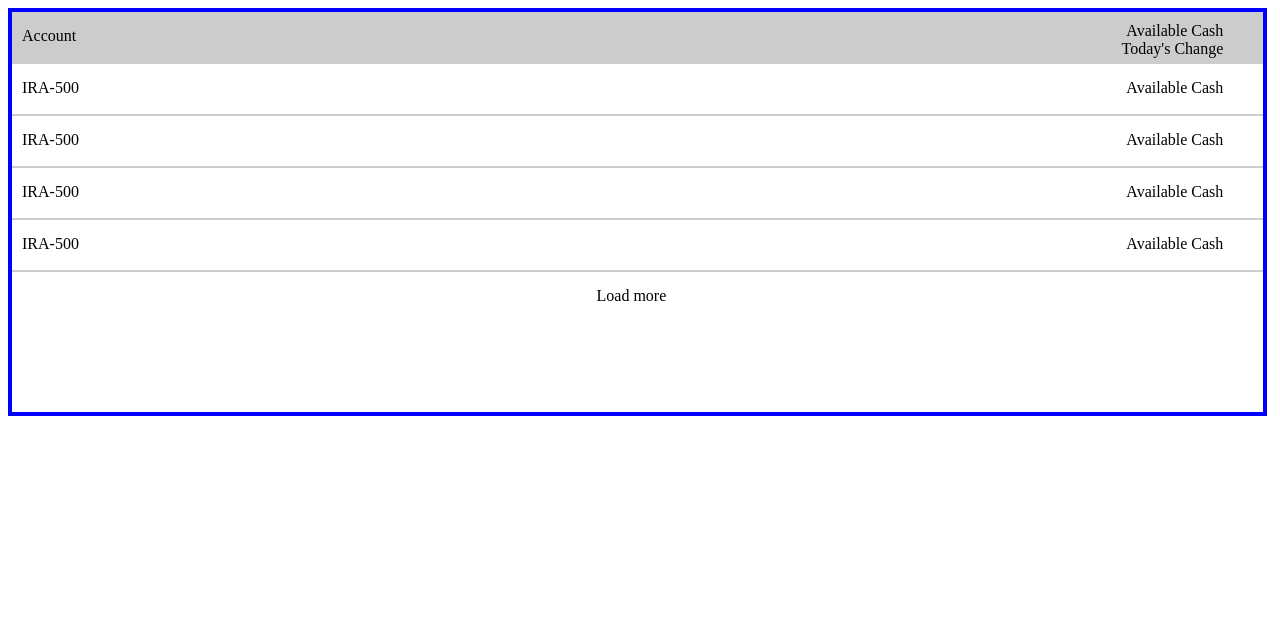
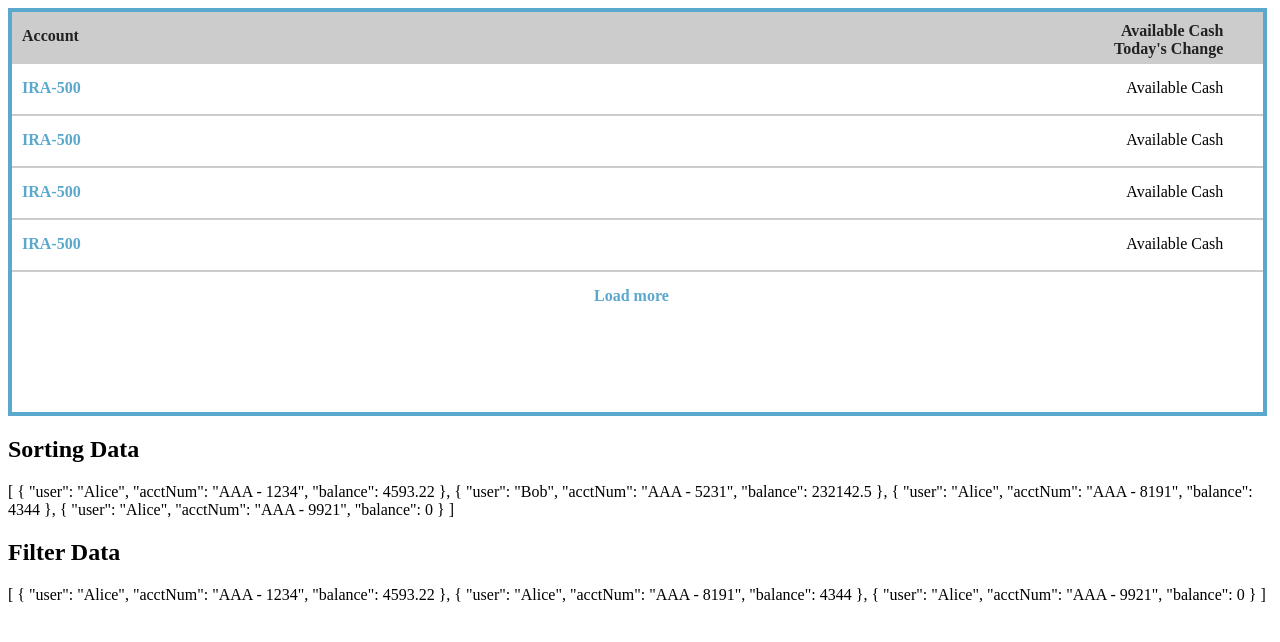
Before and after one commit to shivendra143/angular-yrxnt7, an Angular app: page / in a window 1280 px wide. Shown: the top 642 px of the page. Built offline with nearby package versions, Linux system fonts and the light colour scheme.

Commit message:
3 files modified

```diff
--- a/src/app/app.component.css
+++ b/src/app/app.component.css
@@ -1,6 +1,6 @@
 .container1{
   width:99%;
-  border: 4px solid blue;
+  border: 4px solid #5aa8cd;
   height:400px
 
 }
@@ -9,12 +9,16 @@
   width: 48%;
   text-align:left;
   float:left;
+  color:#222222;
+  font-weight: bold;
   padding-left: 10px;
   padding-top: 15px;
 }
 .rightdatahead{
    width: 48%;
    text-align:right;
+   color:#222222;
+   font-weight: bold;
    padding-top: 10px;
    float:left;
 }
@@ -33,6 +37,8 @@
   width: 48%;
   padding-left: 10px;
   text-align:left;
+  color:#5aa8cd;
+  font-weight: bold;
   padding-top: 15px;
   float:left;
 }
@@ -45,6 +51,8 @@
 .footersection{
    width: 99%;
    text-align:center;
+   color:#5aa8cd;
+   font-weight: bold;
    padding-top: 15px;
    float:left;
 }
--- a/src/app/app.component.html
+++ b/src/app/app.component.html
@@ -23,3 +23,5 @@
           <div class="footersection">Load more</div>
      </div>
 </div>
+<h2>Sorting Data</h2>{{account | json}}
+<h2>Filter Data</h2>{{users | json}}
--- a/src/app/app.component.ts
+++ b/src/app/app.component.ts
@@ -1,11 +1,76 @@
-import { Component } from '@angular/core';
+import { Component, OnInit } from '@angular/core';
 
 @Component({
   selector: 'my-app',
   templateUrl: './app.component.html',
   styleUrls: [ './app.component.css' ]
 })
-export class AppComponent  {
+export class AppComponent implements OnInit {
   name = 'Angular';
 
+ ngOnInit(){
+   this.updateArra(this.acctData, this.balance, this.sortby, this.filter);
+ }
+acctData:any = [
+{
+"acctNum": "AAA - 1234",
+"user": "Alice"
+},
+{
+"acctNum": "AAA - 5231",
+"user": "Bob"
+},
+{
+"acctNum": "AAA - 9921",
+"user": "Alice"
+},
+{
+"acctNum": "AAA - 8191",
+"user": "Alice"
 }
+];
+balance:any = {
+"AAA - 1234": 4593.22,
+"AAA - 9921": 0,
+"AAA - 5231": 232142.5,
+"AAA - 8191": 4344
+};
+ sortby:string = 'acctNum';
+ filter:string = 'Alice';
+ account:any =[];
+ users:any;
+updateArra(acctData, balance,opt,filter){
+
+      this.account =[];
+     for(let i=0; i<acctData.length; i++){
+       this.account[i] = {user:acctData[i].user, acctNum:acctData[i].acctNum, balance:balance[acctData[i].acctNum]};
+     }
+  console.log(opt)
+
+  if(opt=="user"){
+    this.account.sort(function (a, b) {
+    return a.user.localeCompare(b.user);
+  });
+  }
+   if(opt=="acctNum"){
+    this.account.sort(function (a, b) {
+    return a.acctNum.localeCompare(b.acctNum);
+  });
+  }
+   if(opt=="balance"){
+    this.account.sort(function (a, b) {
+    return a.balance - b.balance;
+  });
+  }
+ // console.log(filter)
+
+  if(filter!=""){
+    this.users =  this.account.filter(function(acc) {
+	return acc.user == filter;
+     });
+   }
+   console.log(this.account)
+   console.log(this.users);
+  }
+
+}
```
